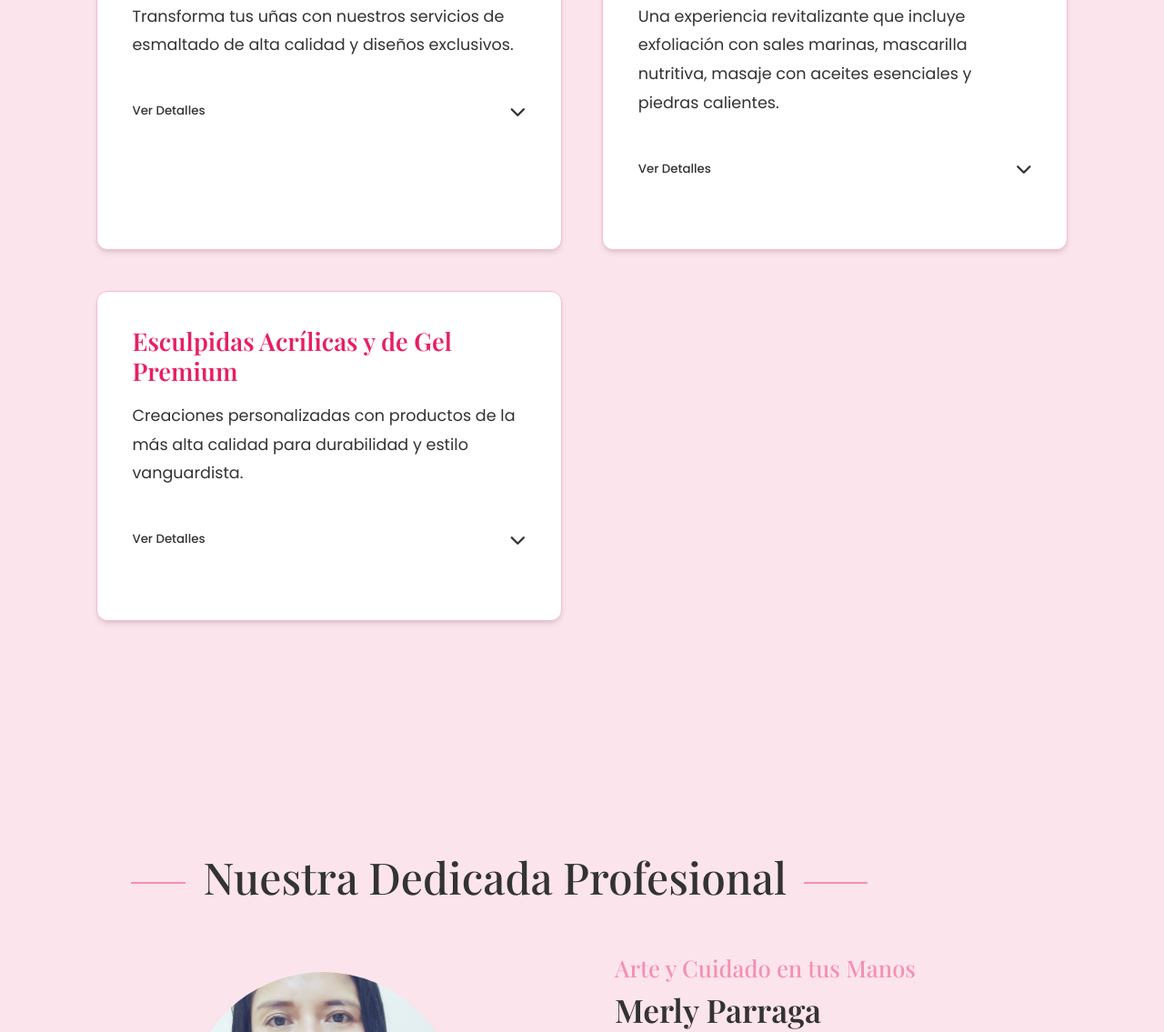
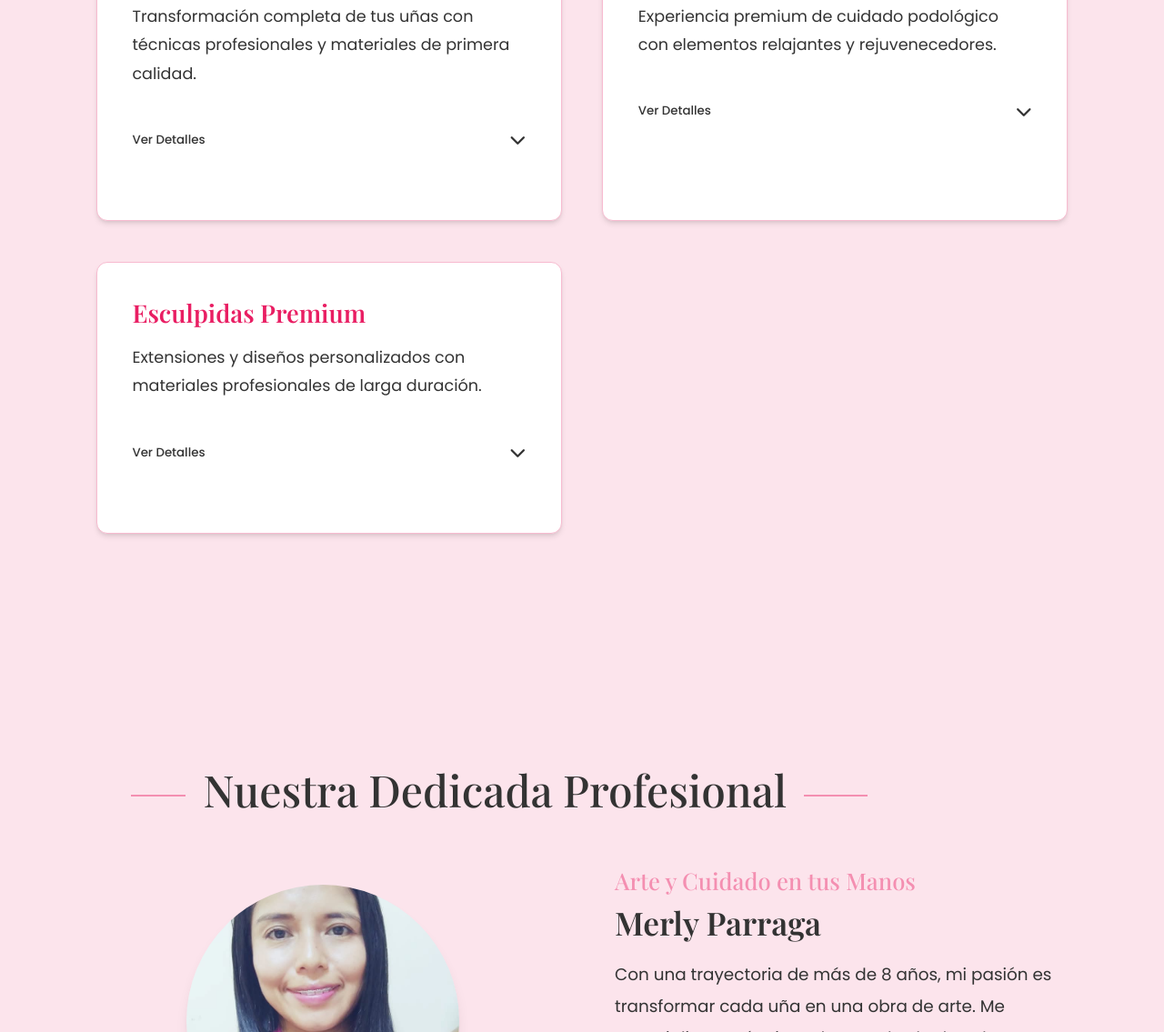
Before and after one commit to Belleza593/Belleza593.github.io, a plain HTML site: page index.html in a window 1280 px wide. Shown: the part 1862-2997 px from the top of the page at 91% size. Drawn offline with nearby package versions, Linux system fonts and the light colour scheme.

Commit message:
Add files via upload

```diff
--- a/index.html
+++ b/index.html
@@ -923,57 +923,96 @@
             <h2 class="section-title">Nuestros Servicios Distinguidos</h2>
             <div class="container">
                 <div class="cursos-grid">
-                    <!-- Servicio de Esmaltado Modificado -->
+                    <!-- Servicio de Esmaltado Profesional -->
                     <div class="curso-card">
                         <h3>Esmaltado Profesional</h3>
-                        <p>Transforma tus uñas con nuestros servicios de esmaltado de alta calidad y diseños exclusivos.</p>
+                        <p>Transformación completa de tus uñas con técnicas profesionales y materiales de primera calidad.</p>
                         <button class="toggle-btn" aria-expanded="false">
                             <span>Ver Detalles</span>
                             <i class="fas fa-chevron-down"></i>
                         </button>
                         <div class="curso-info">
-                            <ul>
-                                <li><strong>Esmaltado Tradicional:</strong> $3</li>
-                                <li><strong>Esmaltado con aplicación de diseños:</strong> $4</li>
-                                <li><strong>Esmaltado con aplicación de diseños y apedrados:</strong> $5</li>
-                                <li><strong>Semipermanente (Duración 2-3 semanas):</strong> $10</li>
-                            </ul>
+                            <div class="proceso-detalle">
+                                <h4>Proceso:</h4>
+                                <ul class="proceso-lista">
+                                    <li><i class="fas fa-hand-sparkles"></i> Limado y forma personalizada</li>
+                                    <li><i class="fas fa-hand-sparkles"></i> Tratamiento de cutículas</li>
+                                    <li><i class="fas fa-hand-sparkles"></i> Exfoliación y hidratación</li>
+                                    <li><i class="fas fa-hand-sparkles"></i> Base coat protector</li>
+                                    <li><i class="fas fa-hand-sparkles"></i> Aplicación técnica del color</li>
+                                    <li><i class="fas fa-hand-sparkles"></i> Sellado con top coat brillante</li>
+                                </ul>
+
+                                <h4 class="precios-titulo">Precios:</h4>
+                                <ul class="precios-lista">
+                                    <li><strong>Tradicional:</strong> $3</li>
+                                    <li><strong>Con diseños:</strong> $4</li>
+                                    <li><strong>Diseños + piedras:</strong> $5</li>
+                                    <li><strong>Semipermanente (2-3 semanas):</strong> $10</li>
+                                </ul>
+                            </div>
                         </div>
                     </div>
 
-                    <!-- Servicio de Pedicura -->
+                    <!-- Servicio de Pedicura Spa -->
                     <div class="curso-card">
                         <h3>Pedicura Spa de Lujo</h3>
-                        <p>Una experiencia revitalizante que incluye exfoliación con sales marinas, mascarilla nutritiva, masaje con aceites esenciales y piedras calientes.</p>
+                        <p>Experiencia premium de cuidado podológico con elementos relajantes y rejuvenecedores.</p>
                         <button class="toggle-btn" aria-expanded="false">
                             <span>Ver Detalles</span>
                             <i class="fas fa-chevron-down"></i>
                         </button>
                         <div class="curso-info">
-                            <ul>
-                                <li><strong>Duración:</strong> 1 hora 30 minutos</li>
-                                <li><strong>Incluye:</strong> Baño aromático, exfoliación profunda, tratamiento de talones</li>
-                                <li><strong>Beneficios:</strong> Hidratación intensa, alivio de tensión</li>
-                                <li><strong>Precio:</strong> $50</li>
-                            </ul>
+                            <div class="proceso-detalle">
+                                <h4>Proceso:</h4>
+                                <ul class="proceso-lista">
+                                    <li><i class="fas fa-spa"></i> Baño terapéutico con sales minerales</li>
+                                    <li><i class="fas fa-spa"></i> Exfoliación con azúcar de coco</li>
+                                    <li><i class="fas fa-spa"></i> Mascarilla hidratante de karité</li>
+                                    <li><i class="fas fa-spa"></i> Masaje con piedras volcánicas</li>
+                                    <li><i class="fas fa-spa"></i> Tratamiento antimicrobiano</li>
+                                    <li><i class="fas fa-spa"></i> Esmaltado profesional</li>
+                                </ul>
+
+                                <h4 class="precios-titulo">Incluye:</h4>
+                                <ul class="precios-lista">
+                                    <li><strong>Duración:</strong> 90 min</li>
+                                    <li><strong>Precio:</strong> $50</li>
+                                    <li><strong>Extras:</strong> Piedras decorativas (+$3)</li>
+                                    <li><strong>Pack completo:</strong> Manos + pies $60</li>
+                                </ul>
+                            </div>
                         </div>
                     </div>
 
                     <!-- Servicio de Esculpidas -->
                     <div class="curso-card">
-                        <h3>Esculpidas Acrílicas y de Gel Premium</h3>
-                        <p>Creaciones personalizadas con productos de la más alta calidad para durabilidad y estilo vanguardista.</p>
+                        <h3>Esculpidas Premium</h3>
+                        <p>Extensiones y diseños personalizados con materiales profesionales de larga duración.</p>
                         <button class="toggle-btn" aria-expanded="false">
                             <span>Ver Detalles</span>
                             <i class="fas fa-chevron-down"></i>
                         </button>
                         <div class="curso-info">
-                            <ul>
-                                <li><strong>Duración:</strong> 2 horas</li>
-                                <li><strong>Incluye:</strong> Asesoramiento de diseño, aplicación profesional</li>
-                                <li><strong>Materiales:</strong> Acrílico y gel de primera línea</li>
-                                <li><strong>Precio:</strong> Desde $75</li>
-                            </ul>
+                            <div class="proceso-detalle">
+                                <h4>Proceso:</h4>
+                                <ul class="proceso-lista">
+                                    <li><i class="fas fa-magic"></i> Diseño personalizado</li>
+                                    <li><i class="fas fa-magic"></i> Preparación de uña natural</li>
+                                    <li><i class="fas fa-magic"></i> Aplicación de tips o formas</li>
+                                    <li><i class="fas fa-magic"></i> Esculpido con acrílico/gel</li>
+                                    <li><i class="fas fa-magic"></i> Limado de precisión</li>
+                                    <li><i class="fas fa-magic"></i> Decoración y sellado</li>
+                                </ul>
+
+                                <h4 class="precios-titulo">Inversión:</h4>
+                                <ul class="precios-lista">
+                                    <li><strong>Básico:</strong> Desde $75</li>
+                                    <li><strong>Diseño francés:</strong> $85</li>
+                                    <li><strong>Ombre effect:</strong> $95</li>
+                                    <li><strong>Decoración 3D:</strong> $110+</li>
+                                </ul>
+                            </div>
                         </div>
                     </div>
                 </div>
```
